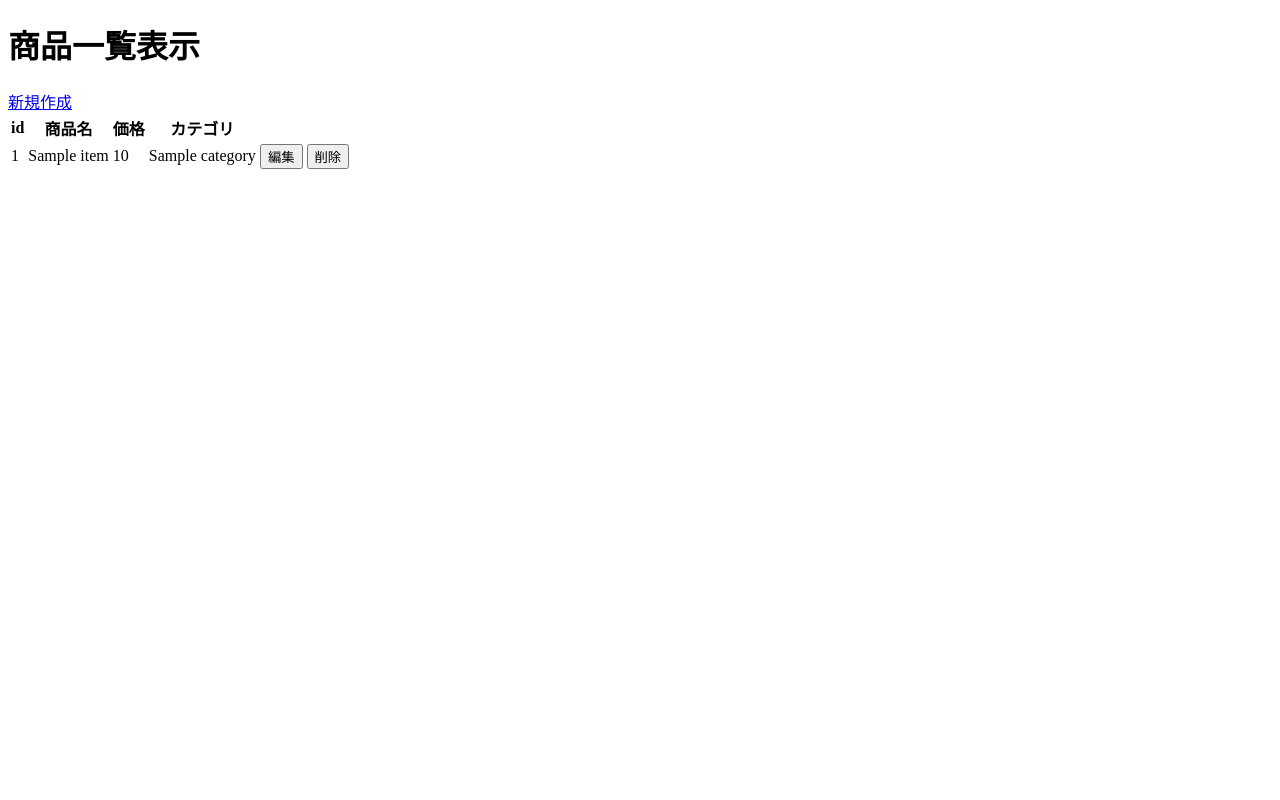
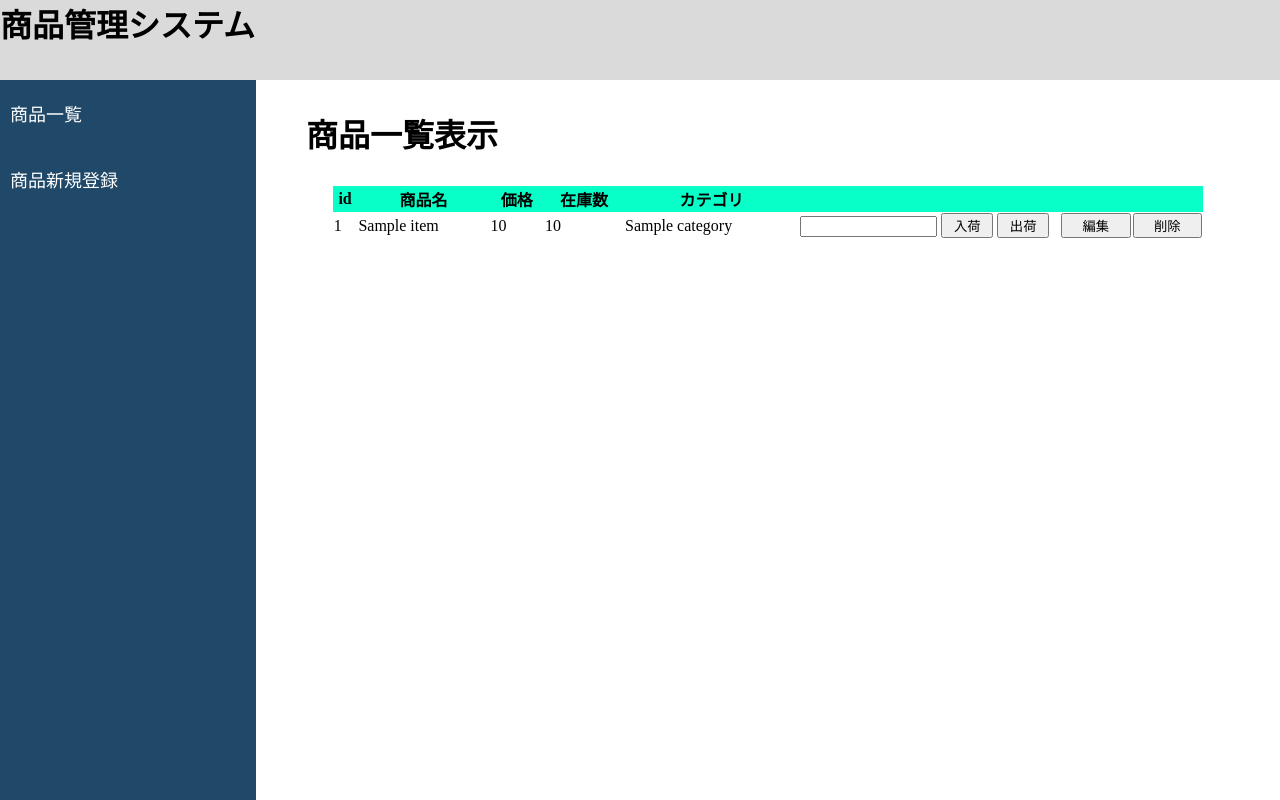
Before and after one commit to Yura2637/Spring-Boot-Introduction, a Spring app: template item_manager/src/main/resources/templates/item/index.html in a window 1280 px wide. Run offline with Thymeleaf, Linux system fonts and the light colour scheme; the template is opened without the code that fills it: most values are stand-ins (such as "Sample title", 1, 10 or a date in 2020); data that the repository does not hold is empty.

Commit message:
Chapter2終了

```diff
--- /dev/null
+++ b/item_manager/src/main/resources/static/css/default.css
@@ -0,0 +1,62 @@
+/* 共通箇所で利用する色を定義する */
+:root {
+    --header-color: #DADADA;
+    --menu-color: #204969;
+}
+
+/* 全体の高さとmarginを初期化する */
+body {
+    height: 100vh;
+    margin: 0;
+}
+
+/* ヘッダーを調整する */
+.header {
+    background-color: var(--header-color);
+    min-height: 10%;
+}
+
+.header h1 {
+    margin: 0;
+}
+
+/* メニューとコンテンツを横並びにし、高さを調整する */
+.main {
+    display: flex;
+    height: 90%;
+}
+
+/* サイドメニュー全体の横幅を指定する */
+.side-menu {
+    width: 20%;
+}
+
+/* コンテンツ部分の幅を調整する */
+.contents {
+    width: 80%;
+}
+
+/* サイドメニューを調整する */
+.menu-list {
+    background-color: var(--menu-color);
+    border-style: none;
+    display: flex;
+    flex-direction: column;
+    height: 100%;
+    list-style: none;
+    margin: 0;
+    padding: 0;
+}
+
+/* メニューの文字を調整する */
+.menu-list a {
+    color: white;
+    font-size: 18px;
+    text-decoration: none;
+}
+
+/* メニュー内の文字間隔を調整する */
+.menu-list li {
+    margin: 20px 0;
+    padding: 0 10px;
+}
--- /dev/null
+++ b/item_manager/src/main/resources/static/css/item/index.css
@@ -0,0 +1,39 @@
+/* 一覧ページ用の色を定義します */
+:root {
+    --thead-color: #08FFC8;
+}
+
+/* コンテンツ内の見出しを調整する */
+.contents h1 {
+    margin: 30px 50px;
+}
+
+/* テーブル全体の設定をします */
+.tbl {
+    margin: 0 auto;
+    width: 85%;
+    background-color: white;
+    border-spacing: 0;
+}
+
+/* テーブルヘッダーの色を指定します */
+.tbl thead {
+    background-color: var(--thead-color);
+}
+
+/* tbl-xxごとに横幅を指定し、テーブル全体のバランスを整えます */
+.tbl-form {
+    width: 50%;
+}
+
+.tbl-stock-btn {
+    width: 20%;
+}
+
+.tbl-stock {
+    width: 30%;
+}
+
+.tbl-btn {
+    width: 100%;
+}
--- a/item_manager/src/main/resources/templates/item/henshupage.html
+++ b/item_manager/src/main/resources/templates/item/henshupage.html
@@ -1,7 +1,7 @@
 <!DOCTYPE html>
-<html xmlns:th="http://www/thymeleaf.org">
+<html xmlns:th="http://www.thymeleaf.org"
+      th:replace="~{layout/base :: layout(~{::title}, ~{}, ~{::body/content()})}">
 <head>
-<meta charset="UTF-8">
 <title>商品編集ページ</title>
 </head>
 <body>
--- a/item_manager/src/main/resources/templates/item/index.html
+++ b/item_manager/src/main/resources/templates/item/index.html
@@ -1,21 +1,24 @@
 <!DOCTYPE html>
-<html xmlns:th="http://www.thymeleaf.org">
+<html xmlns:th="http://www.thymeleaf.org"
+      th:replace="~{layout/base :: layout(~{::title}, ~{::link}, ~{::body/content()})}">
 <head>
-<meta charset="UTF-8">
-<title>商品一覧表示</title>
+    <meta charset="UTF-8">
+    <!-- HTMLごとに利用ページの項目を入れておきましょう -->
+    <title>商品一覧表示</title>
+    <!-- index.html用のCSSファイルを読み込んでおく -->
+    <link rel="stylesheet" href="/css/item/index.css">
 </head>
 <body>
 	<h1>商品一覧表示</h1>
-	<div>
-	<a href="/item/toroku">新規作成</a>
-	</div>
-	<table>
+	<table class="tbl">
 		<thead>
 			<tr>
 				<th>id</th>
 				<th>商品名</th>
 				<th>価格</th>
+				<th>在庫数</th>
 				<th>カテゴリ</th>
+				<th class ="tbl-stock"></th>
 				<th></th>
 				<th></th>
 			</tr>
@@ -25,15 +28,23 @@
 				<td th:text="${item.id}"></td>
 				<td th:text="${item.name}"></td>
 				<td th:text="${item.price}"></td>
+				<td th:text="${item.stock}"></td>
 				<td th:text="${item.category.name}"></td>
 				<td>
+					<form th:action="@{/item/stock/{id}(id=${item.id})}" method="post">
+						<input class="tbl-form" type="number" name="stock">
+						<input class="tbl-stock-btn" type="submit" name="in" value="入荷">
+						<input class="tbl-stock-btn" type="submit" name="out" value="出荷">
+					</form>
+				</td>
+				<td>
 					<form th:action="@{/item/henshu/{id}(id=${item.id})}" method = "get">
-						<input type = "submit" value = "編集">
+						<input class="tbl-btn" type = "submit" value = "編集">
 					</form>
 				</td>
 				<td>
 					<form th:action="@{/item/sakujo/{id}(id=${item.id})}" method = "post">
-						<input type = "submit" value="削除">
+						<input class="tbl-btn" type = "submit" value="削除">
 					</form>
 				</td>
 			</tr>
--- a/item_manager/src/main/resources/templates/item/torokuPage.html
+++ b/item_manager/src/main/resources/templates/item/torokuPage.html
@@ -1,7 +1,7 @@
 <!DOCTYPE html>
-<html xmlns:th="http://www.thymeleaf.org">
+<html xmlns:th="http://www.thymeleaf.org"
+      th:replace="~{layout/base :: layout(~{::title}, ~{}, ~{::body/content()})}">
 <head>
-<meta charset="UTF-8">
 <title>商品新規登録ページ</title>
 </head>
 <body>
--- /dev/null
+++ b/item_manager/src/main/resources/templates/layout/base.html
@@ -0,0 +1,22 @@
+<!DOCTYPE html>
+<!-- フラグメントの定義 -->
+<html xmlns:th="http://www.thymeleaf.org"
+    th:fragment="layout(title, link, contents)">
+<!-- headタグの中身を共通化 -->
+<head>
+<meta charset="UTF-8">
+<!-- 各画面のタイトル -->
+<title th:replace="${title}">共通部品</title>
+<!-- どの画面でも必ず読み込むCSSファイル -->
+<link rel="stylesheet" href="/css/default.css">
+<!-- 各画面で固有に読み込むCSSファイル -->
+<link th:replace="${link}">
+</head>
+<body>
+    <header th:replace="~{layout/header :: header}"></header>
+    <div class="main">
+        <div id="side-menu" th:replace="~{layout/sideMenu :: side-menu}">></div>
+        <div class="contents" th:insert="${contents}">></div>
+    </div>
+</body>
+</html>
--- /dev/null
+++ b/item_manager/src/main/resources/templates/layout/header.html
@@ -0,0 +1,12 @@
+<!DOCTYPE html>
+<html xmlns:th="http://www.thymeleaf.org">
+<head>
+<meta charset="UTF-8">
+<title>Insert title here</title>
+</head>
+<body>
+    <header th:fragment="header" class="header">
+        <h1 >商品管理システム</h1>
+    </header>
+</body>
+</html>
--- /dev/null
+++ b/item_manager/src/main/resources/templates/layout/sideMenu.html
@@ -0,0 +1,15 @@
+<!DOCTYPE html>
+<html xmlns:th="http://www.thymeleaf.org">
+<head>
+<meta charset="UTF-8">
+<title>Insert title here</title>
+</head>
+<body>
+    <nav th:fragment="side-menu" class="side-menu">
+        <ul class="menu-list">
+            <li><a href="/item">商品一覧</a></li>
+            <li><a href="/item/toroku">商品新規登録</a></li>
+        </ul>
+    </nav>
+</body>
+</html>
```
Also changed, not shown: item_manager/src/main/java/com/example/controller/ItemController.java (+15 -0 lines), item_manager/src/main/java/com/example/entity/Item.java (+10 -0 lines), item_manager/src/main/java/com/example/service/ItemService.java (+15 -0 lines).
